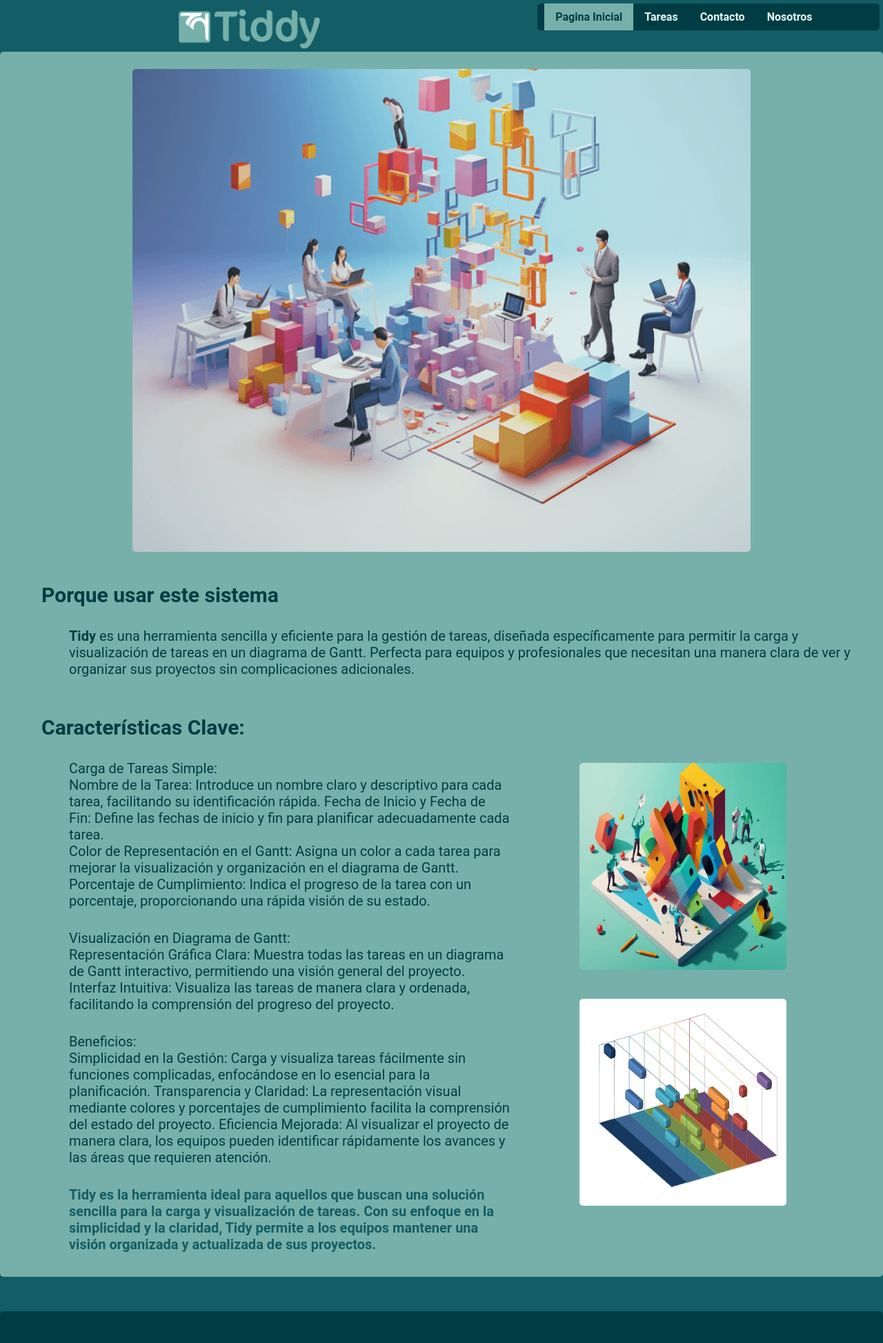
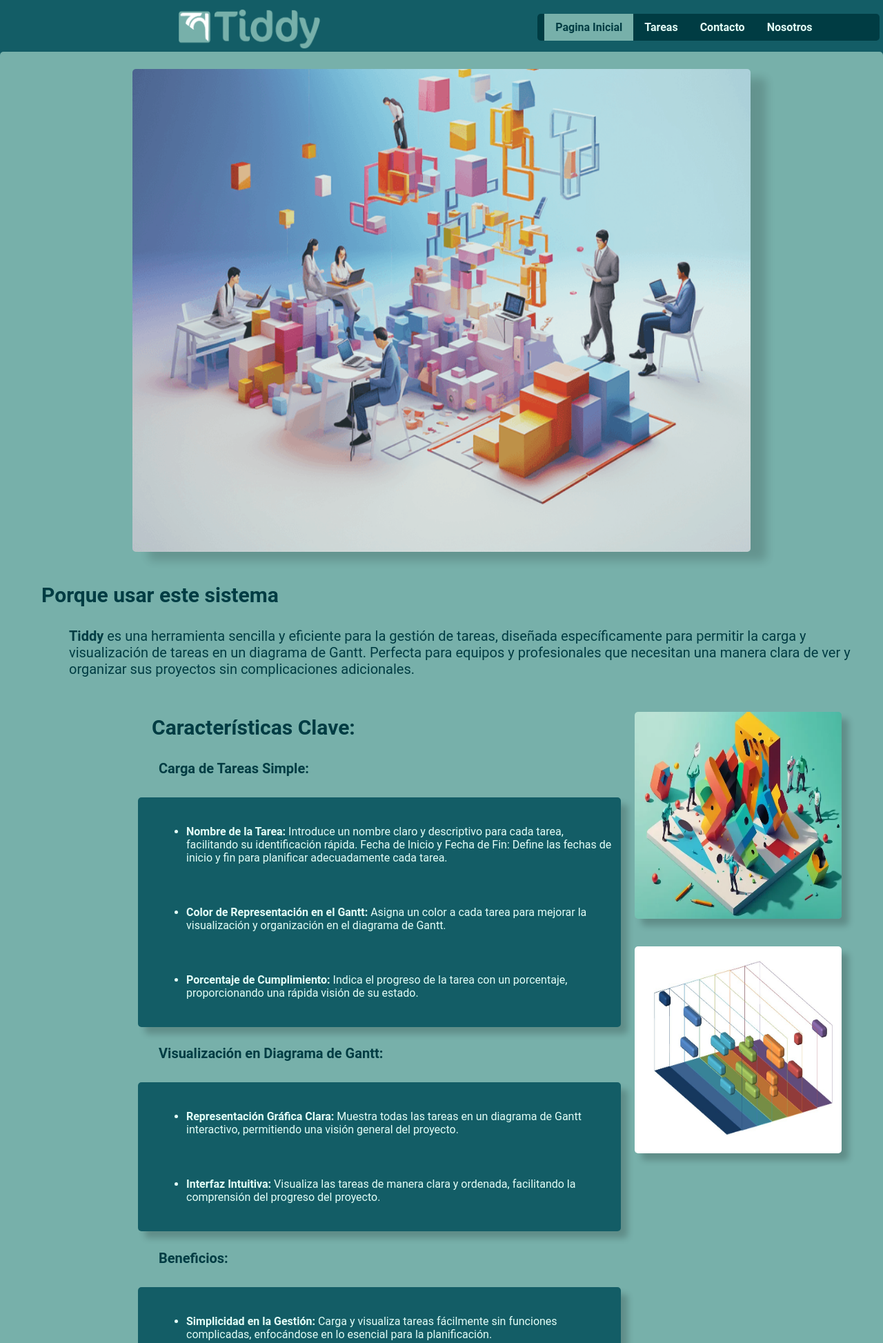
Before and after one commit to aldosalerno/grupo8, a web app: file index.html in a window 1280 px wide. Shown: the top 1947 px of the page at 69% size. Run offline with its HTML, style and script files only (its server is not run), Linux system fonts and the light colour scheme.

Commit message:
Mejorando css

```diff
--- a/contacto.html
+++ b/contacto.html
@@ -95,7 +95,6 @@
 
 
     <footer class="footer">
-        <hr>
         <div class="footer-container">
             <div class="footer-row">
 
--- a/index.html
+++ b/index.html
@@ -15,7 +15,7 @@
 <body class="body">
 
     <header class="header">
-        <img src="img/3Recurso 3Logo D.png" alt="">
+        <img src="img/3Recurso 3Logo D.png" alt="Logo Tiddy">
     </header>
 
     <nav class="nav">
@@ -29,61 +29,68 @@
 
     <main class="main">
         <div class="image-main">
-            <img src="img/gantt4.png" alt="">
+            <img src="img/gantt4.png" alt="imagen abstracta">
         </div>
         <div class="index-main-container">
+
             <h2>Porque usar este sistema</h2>
-            <p><strong>Tidy</strong> es una herramienta sencilla y eficiente para la gestión de tareas, diseñada
-                específicamente para permitir la carga y visualización de tareas en un diagrama de Gantt. Perfecta para
-                equipos y profesionales que necesitan una manera clara de ver y organizar sus proyectos sin
-                complicaciones adicionales.
+
+            <p><strong>Tiddy</strong> es una herramienta sencilla y eficiente para la gestión de tareas, diseñada específicamente para permitir la carga y visualización de tareas en un diagrama de Gantt. Perfecta para equipos y profesionales que necesitan una manera clara de ver y organizar sus proyectos sin complicaciones adicionales.
             </p>
 
             <section class="description-main-container">
                 <div class="image-main-container">
-                    <div class="img-click"><img src="img/gantt3.webp" alt=""></div>
-                    <br>
-                    <br>
-                    <div class="img-click"><img src="img/gantt1.jpg" alt=""></div>
+                    <div class="img-click"><img src="img/gantt3.webp" alt=" imagen abstracta"></div>
+                    <div class="img-click"><img src="img/gantt1.jpg" alt=" imagen 3d de un Diagrama de Gantt"></div>
                 </div>
                 <div class="text-main-container">
-                    <h2>Características Clave: </h2>
-                    <p>Carga de Tareas Simple: <br>
-                        Nombre de la Tarea: Introduce un nombre claro y descriptivo para cada tarea, facilitando su
-                        identificación rápida.
-                        Fecha de Inicio y Fecha de Fin: Define las fechas de inicio y fin para planificar adecuadamente
-                        cada
-                        tarea. <br>
+                    <h2>Características Clave:</h2>
 
-                        Color de Representación en el Gantt: Asigna un color a cada tarea para mejorar la visualización
-                        y
-                        organización en el diagrama de Gantt.
-                        Porcentaje de Cumplimiento: Indica el progreso de la tarea con un porcentaje, proporcionando una
-                        rápida visión de su estado.
-                    </p>
+                       <h4>Carga de Tareas Simple:</h4>
 
-                    <p>Visualización en Diagrama de Gantt: <br>
-                        Representación Gráfica Clara: Muestra todas las tareas en un diagrama de Gantt interactivo,
-                        permitiendo una visión general del proyecto.
-                        Interfaz Intuitiva: Visualiza las tareas de manera clara y ordenada, facilitando la comprensión
-                        del
-                        progreso del proyecto.
+                        <ul>
+                            <li>
+                                <b>Nombre de la Tarea:</b> Introduce un nombre claro y descriptivo para cada tarea, facilitando su identificación rápida. Fecha de Inicio y Fecha de Fin: Define las fechas de inicio y fin para planificar adecuadamente cada tarea.
+                            </li>
 
-                    </p>
+                            <li>
+                                <b>Color de Representación en el Gantt:</b> Asigna un color a cada tarea para mejorar la visualización y organización en el diagrama de Gantt.
+                            </li>
 
-                    <p>Beneficios: <br>
-                        Simplicidad en la Gestión: Carga y visualiza tareas fácilmente sin funciones complicadas,
-                        enfocándose en lo esencial para la planificación.
-                        Transparencia y Claridad: La representación visual mediante colores y porcentajes de
-                        cumplimiento
-                        facilita la comprensión del estado del proyecto.
-                        Eficiencia Mejorada: Al visualizar el proyecto de manera clara, los equipos pueden identificar
-                        rápidamente los avances y las áreas que requieren atención.
+                            <li>
+                                <b>Porcentaje de Cumplimiento:</b> Indica el progreso de la tarea con un porcentaje, proporcionando una rápida visión de su estado.
+                            </li>
+                        </ul>
 
-                    </p>
-                    <p class="ultimo-p"> Tidy es la herramienta ideal para aquellos que buscan una solución
-                        sencilla
-                        para la carga y visualización de tareas. Con su enfoque en la simplicidad y la claridad, <strong>Tidy</strong> permite a los equipos mantener una visión organizada y actualizada de sus proyectos.
+                        <h4>Visualización en Diagrama de Gantt:</h4>
+
+                        <ul>
+                            <li>
+                                <b>Representación Gráfica Clara:</b> Muestra todas las tareas en un diagrama de Gantt interactivo, permitiendo una visión general del proyecto.
+                            </li>
+
+                            <li>
+                                <b>Interfaz Intuitiva:</b> Visualiza las tareas de manera clara y ordenada, facilitando la comprensión del progreso del proyecto.
+                            </li>
+                        </ul>
+                        <h4>Beneficios:</h4>
+
+                        <ul>
+                            <li>
+                                <b>Simplicidad en la Gestión:</b> Carga y visualiza tareas fácilmente sin funciones complicadas, enfocándose en lo esencial para la planificación.
+                            </li>
+
+                            <li>
+                                <b>Transparencia y Claridad:</b> La representación visual mediante colores y porcentajes de cumplimiento facilita la comprensión del estado del proyecto.
+                            </li>
+
+                            <li>
+                                <b>Eficiencia Mejorada:</b> Al visualizar el proyecto de manera clara, los equipos pueden identificar rápidamente los avances y las áreas que requieren atención.
+                            </li>
+
+                        </ul>
+                    <p class="ultimo-p">
+                        Tiddy es la herramienta ideal para aquellos que buscan una solución sencilla para la carga y visualización de tareas. Con su enfoque en la simplicidad y la claridad, <strong> Tiddy </strong> permite a los equipos mantener una visión organizada y actualizada de sus proyectos.
                     </p>
                 </div>
             </section>
@@ -91,7 +98,6 @@
     </main>
 
     <footer class="footer">
-        <hr>
         <div class="footer-container">
             <div class="footer-row">
 
--- a/nosotros.html
+++ b/nosotros.html
@@ -60,7 +60,6 @@
 
 
 <footer class="footer">
-    <hr>
     <div class="footer-container">
         <div class="footer-row">
 
--- a/styles/styles.css
+++ b/styles/styles.css
@@ -61,6 +61,7 @@ body {
 
 nav {
     grid-area: nav;
+    margin-top: 15px;
 }
 
 .nav-ul{
@@ -116,12 +117,13 @@ nav {
     padding: 20px;
     margin: 0 auto;
     opacity: 0.8;
-    border: red;
+
+
 
     img {
-
         width: 70vw;
         height: 700px;
+        box-shadow: 23px 13px 14px 0px rgba(0,0,0,0.2);
 
 
     }
@@ -173,7 +175,14 @@ nav {
     flex-direction: column;
     padding: auto;
     max-width: 1000px;
-    margin: auto;
+    padding: auto;
+
+    .img-click {
+        margin: 20px;
+        box-shadow: 10px 10px 10px 0px rgba(0,0,0,0.2);
+        height: 300px;
+        width: 300px;
+    }
 
     img {
         height: 300px;
@@ -267,10 +276,25 @@ nav {
         margin-bottom: 30px;
     }
 
-    p {
-        margin-left: 60px;
+    h4 {
+        margin-left: 30px;
         font-size: 20px;
         color: var(--color-primary);
+        margin-bottom: 30px;
+
+    }
+    ul {
+        background-color: var(--color-secundary);
+        padding-top:20px;
+        padding: 10px;
+        box-shadow: 10px 10px 10px 0px rgba(0,0,0,0.2);
+    }
+
+    li {
+        padding-top: 30px;
+        margin-left: 60px;
+        font-size: 16px;
+        color: var(--color-cuarter);
         margin-bottom: 30px;
     }
 
```
Also changed, not shown: other parts of styles/styles.css (+24 -10 lines). Lines whose indentation alone changed are shown as unchanged.
